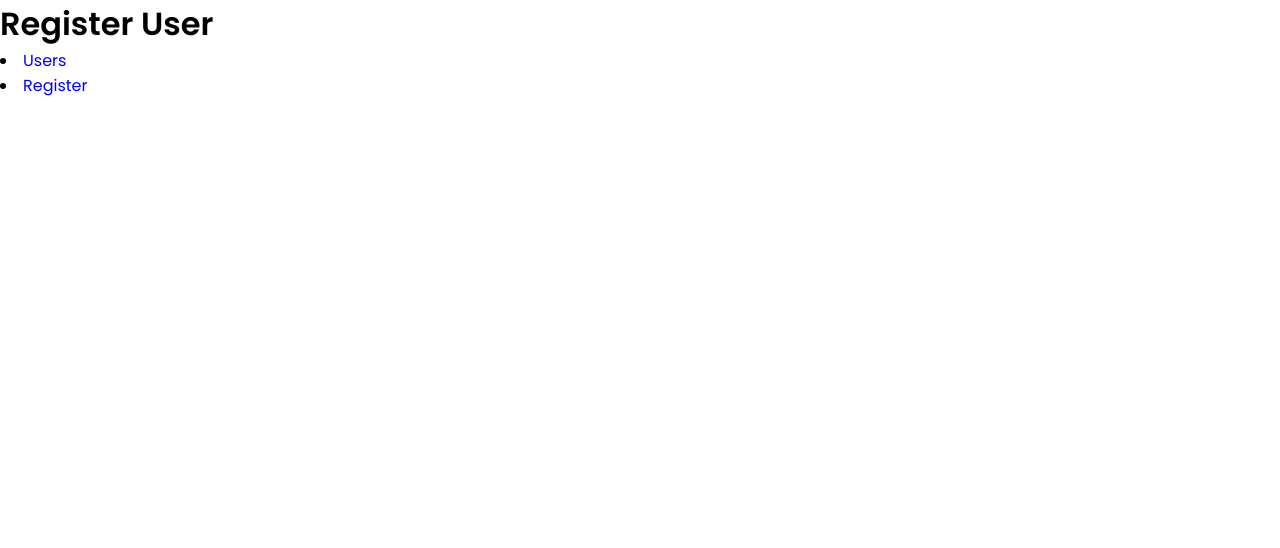
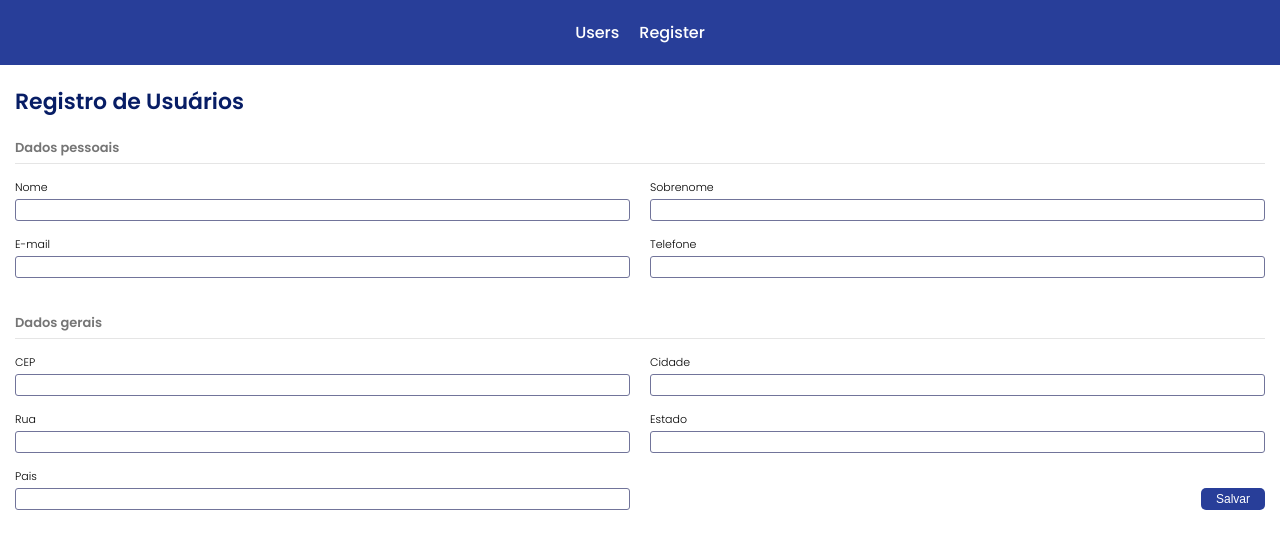
Before and after one commit to michelluiss/listing-users-vue, a Vue app: page /#/register in a window 1280 px wide. Shown: the top 548 px of the page. Built offline with nearby package versions, Linux system fonts and the light colour scheme; what vue-infinite-scroll would draw is missing.

Commit message:
layout formulário registro de usuários

```diff
--- a/src/assets/sass/componets/_header.scss
+++ b/src/assets/sass/componets/_header.scss
@@ -17,6 +17,7 @@
         transition: all linear 0.3s;
         color: #fff;
         &:hover {
+          color: #009cb4;
         }
       }
     }
--- /dev/null
+++ b/src/assets/sass/componets/user/_register.scss
@@ -0,0 +1,49 @@
+.register-users-form {
+  h4 {
+    font-size: gr(13);
+    margin-bottom: gr(15);
+    margin-top: gr(20);
+    color: rgba(0,0,0,.54);
+    border-bottom: 0.7px solid rgba(0,0,0,.1);
+    padding-bottom: gr(5);
+  }
+  .general-info,
+  .personal-info {
+    display: flex;
+    flex-wrap: wrap;
+    .col-6 {
+      width: 50%;
+    }
+    .box-input {
+      display: flex;
+      flex-direction: column;
+      width: 50%;
+      margin-bottom: gr(15);
+      box-sizing: border-box;
+      label {
+        font-size: gr(11);
+        font-weight: 100;
+        padding-bottom: gr(3);
+      }
+      input {
+        border: 1px solid #71749a;
+        border-radius: 3px;
+        text-indent: 5px;
+        line-height: 18px;
+      }
+    }
+    .submit-button {
+      font-size: gr(12);
+      background: #283e99;
+      color: #fff;
+      border: 0;
+      border-radius: 5px;
+      width: fit-content;
+      padding: 4px 15px;
+      margin-left: auto;
+      margin-top: auto;
+      margin-bottom: gr(15);
+      cursor: pointer;
+    }
+  }
+}
--- /dev/null
+++ b/src/assets/sass/grid/_padding.scss
@@ -0,0 +1,34 @@
+/** padding right **/
+.pr-1 {
+  padding-right: 5px;
+}
+
+.pr-2 {
+  padding-right: 10px;
+}
+
+.pr-3 {
+  padding-right: 15px;
+}
+
+.pr-4 {
+  padding-right: 20px;
+}
+
+/** padding left **/
+
+.pl-1 {
+  padding-left: 5px;
+}
+
+.pl-2 {
+  padding-left: 10px;
+}
+
+.pl-3 {
+  padding-left: 15px;
+}
+
+.pl-4 {
+  padding-left: 20px;
+}
--- a/src/assets/sass/style.scss
+++ b/src/assets/sass/style.scss
@@ -3,10 +3,15 @@
 @import "base/mixins";
 @import "base/base";
 
+/*** GRID ***/
+@import "./grid/padding";
+
 /*** views ***/
 @import "views/list-users";
+@import "views/register-user";
 
 /*** components ***/
 
 @import "./componets/header";
 @import "./componets/user/list";
+@import "./componets/user/register";
--- a/src/assets/sass/views/_list-users.scss
+++ b/src/assets/sass/views/_list-users.scss
@@ -3,5 +3,6 @@
   h1 {
     font-weight: 600;
     margin-top: gr(20);
+    color: #424242;
   }
 }
--- /dev/null
+++ b/src/assets/sass/views/_register-user.scss
@@ -0,0 +1,7 @@
+.register-users-page {
+  h1 {
+    font-size: gr(22);
+    margin-top: gr(20);
+    color: #071d65;
+  }
+}
--- /dev/null
+++ b/src/components/user/register.vue
@@ -0,0 +1,92 @@
+<template>
+  <div class="register-users-form">
+    <form action="">
+      <h4>Dados pessoais</h4>
+      <div class="personal-info">
+        <div class="box-input pr-2">
+          <label>Nome</label>
+          <input type="text" :value="user.firstName">
+        </div>
+        <div class="box-input pl-2">
+          <label>Sobrenome</label>
+          <input type="text" :value="user.lastName">
+        </div>
+        <div class="box-input pr-2">
+          <label>E-mail</label>
+          <input type="text" :value="user.email">
+        </div>
+        <div class="box-input pl-2">
+          <label>Telefone</label>
+          <input type="text" :value="user.phone">
+        </div>
+      </div>
+      <h4>Dados gerais</h4>
+      <div class="general-info">
+        <div class="box-input pr-2">
+          <label>CEP</label>
+          <input type="text" :value="user.address.zipCode">
+        </div>
+        <div class="box-input pl-2">
+          <label>Cidade</label>
+          <input type="text" :value="user.address.city">
+        </div>
+        <div class="box-input pr-2">
+          <label>Rua</label>
+          <input type="text" :value="user.address.streetAddress">
+        </div>
+        <div class="box-input pl-2">
+          <label>Estado</label>
+          <input type="text" :value="user.address.state">
+        </div>
+        <div class="box-input pr-2">
+          <label>Pais</label>
+          <input type="text" :value="user.address.country">
+        </div>
+        <button type="submit" class="submit-button">Salvar</button>
+        <!-- <div class="box-input">
+          <label></label>
+          <input type="text" :value="user.address.geo.latitude">
+        </div>
+        <div class="box-input">
+          <label>Telefone</label>
+          <input type="text" :value="user.address.geo.longitude">
+        </div> -->
+      </div>
+    </form>
+  </div>
+</template>
+
+<script>
+export default {
+  name: 'RegisterUserForm',
+  components: {
+  },
+  props: {
+  },
+  data() {
+    return {
+      user: {
+        firstName: '',
+        lastName: '',
+        email: '',
+        phone: null,
+        address: {
+          zipCode: null,
+          city: '',
+          streetAddress: '',
+          country: '',
+          state: '',
+          geo: {
+            latitude: null,
+            longitude: null
+          }
+        }
+      }
+    }
+  },
+  methods: {
+    saveUser() {
+    }
+  }
+}
+</script>
--- a/src/views/RegisterUser.vue
+++ b/src/views/RegisterUser.vue
@@ -1,18 +1,23 @@
 <template>
-  <div class="hello">
-    <h1>Register User</h1>
-    <li class="item-nav">
-      <router-link :to="{ name: 'listUsers' }">Users</router-link>
-    </li>
-    <li class="item-nav">
-      <router-link :to="{ name: 'registerUser' }">Register</router-link>
-    </li>
+  <div class="register-users-page">
+    <Header></Header>
+    <div class="container">
+      <h1>Registro de Usuários</h1>
+      <Register></Register>
+    </div>
   </div>
 </template>
 
 <script>
+import Header from '../components/header'
+import Register from '../components/user/register'
+
 export default {
   name: 'RegisterUser',
+  components: {
+    Header,
+    Register
+  },
   props: {
     msg: String
   }
```
